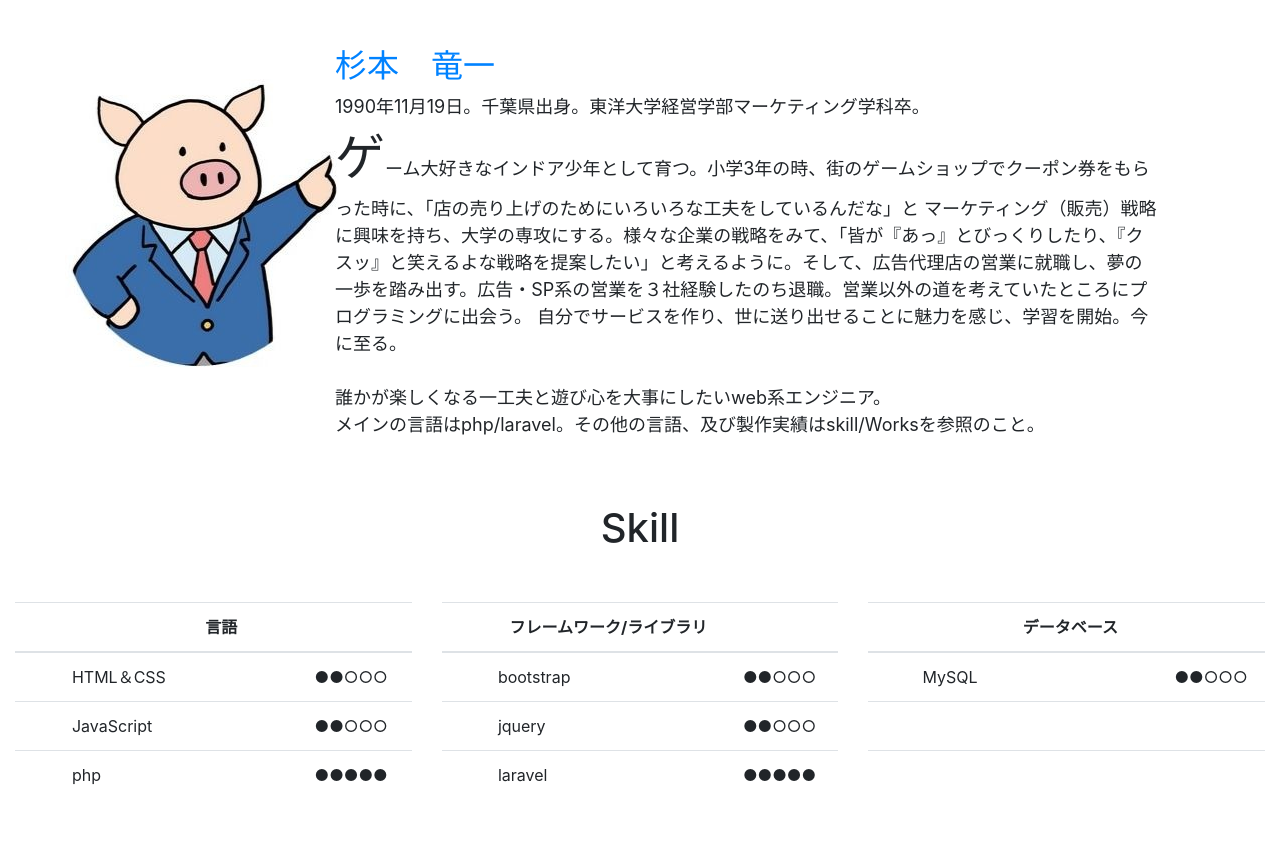
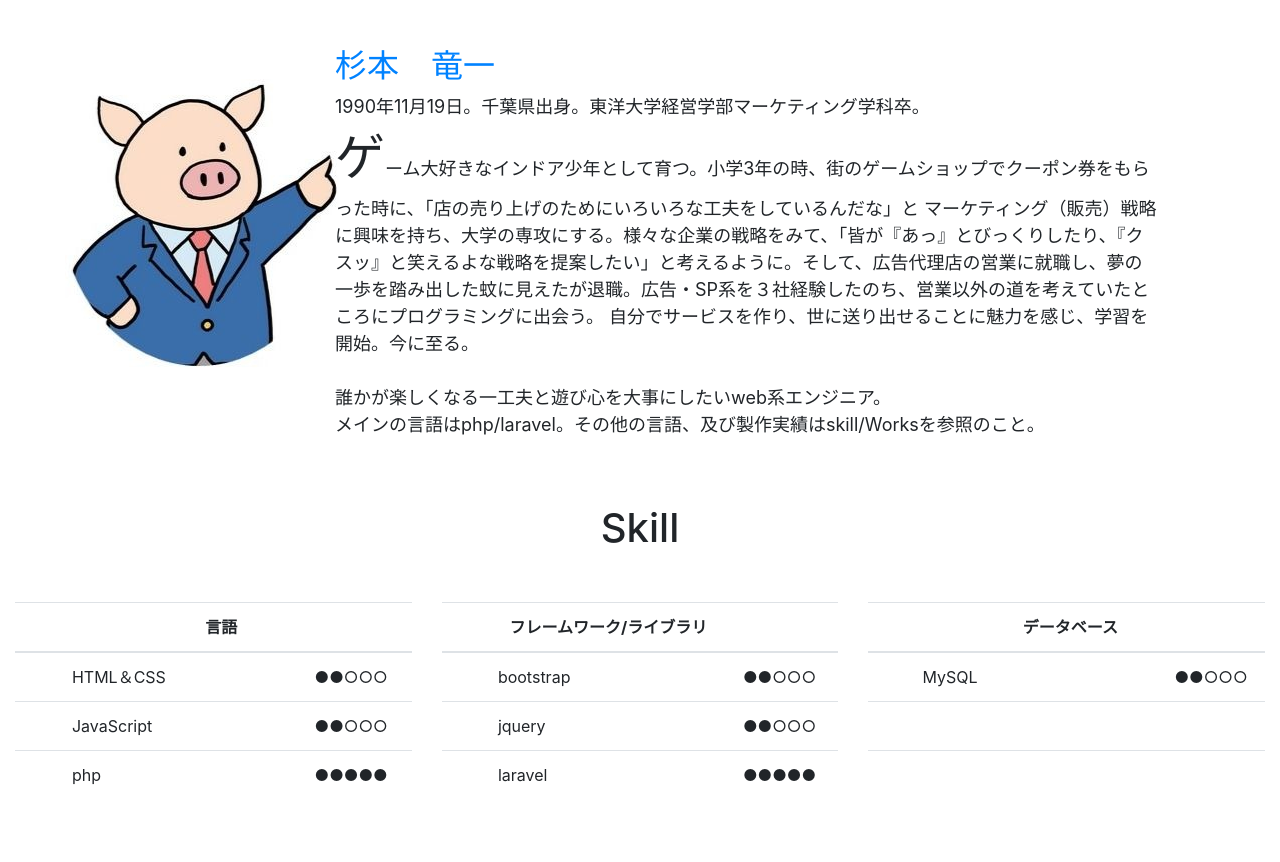
Before and after one commit to Ryuichi-sugimoto1119/self-introduction, a plain HTML site: page index.html in a window 1280 px wide. Shown: the part 808-1670 px from the top of the page. Drawn offline with nearby package versions, Linux system fonts and the light colour scheme.

Commit message:
Add files via upload

```diff
--- a/index.html
+++ b/index.html
@@ -60,7 +60,7 @@
           <h2>杉本　竜一</h2>
           <p class="text-body">1990年11月19日。千葉県出身。東洋大学経営学部マーケティング学科卒。<br>
             <span class="span">ゲ</span>ーム大好きなインドア少年として育つ。小学3年の時、街のゲームショップでクーポン券をもらった時に、「店の売り上げのためにいろいろな工夫をしているんだな」と
-            マーケティング（販売）戦略に興味を持ち、大学の専攻にする。様々な企業の戦略をみて、「皆が『あっ』とびっくりしたり、『クスッ』と笑えるよな戦略を提案したい」と考えるように。そして、広告代理店の営業に就職し、夢の一歩を踏み出す。広告・SP系の営業を３社経験したのち退職。営業以外の道を考えていたところにプログラミングに出会う。
+            マーケティング（販売）戦略に興味を持ち、大学の専攻にする。様々な企業の戦略をみて、「皆が『あっ』とびっくりしたり、『クスッ』と笑えるよな戦略を提案したい」と考えるように。そして、広告代理店の営業に就職し、夢の一歩を踏み出した蚊に見えたが退職。広告・SP系を３社経験したのち、営業以外の道を考えていたところにプログラミングに出会う。
             自分でサービスを作り、世に送り出せることに魅力を感じ、学習を開始。今に至る。
             <br>
             <br>
```
